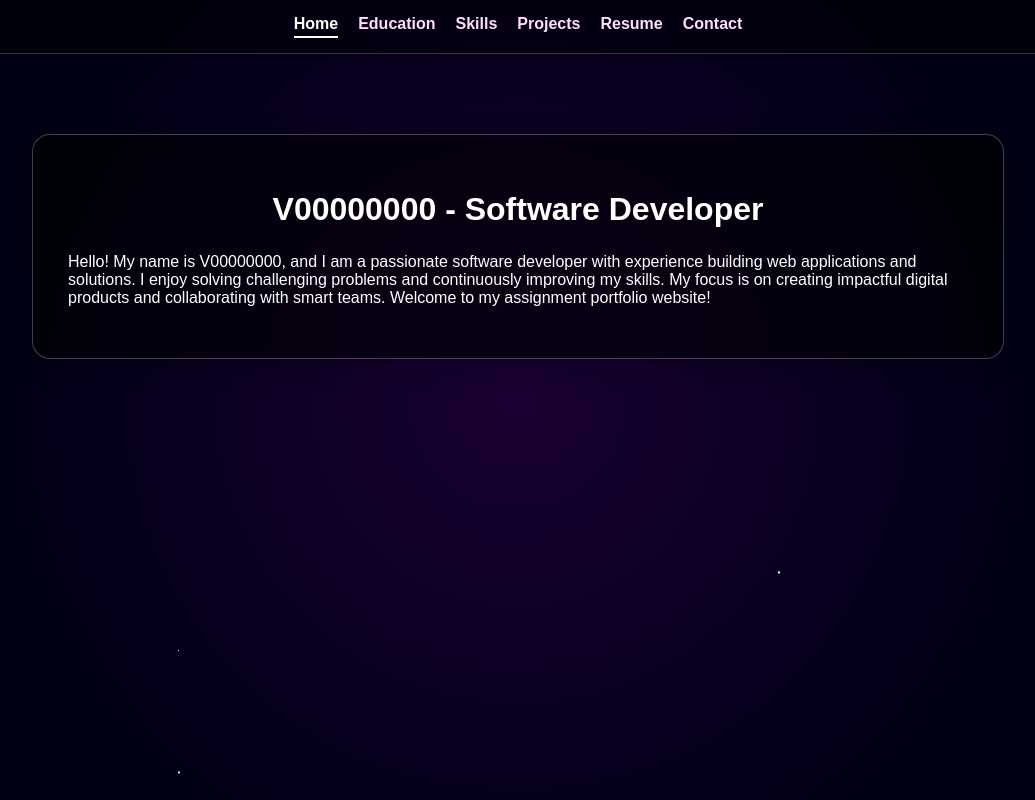
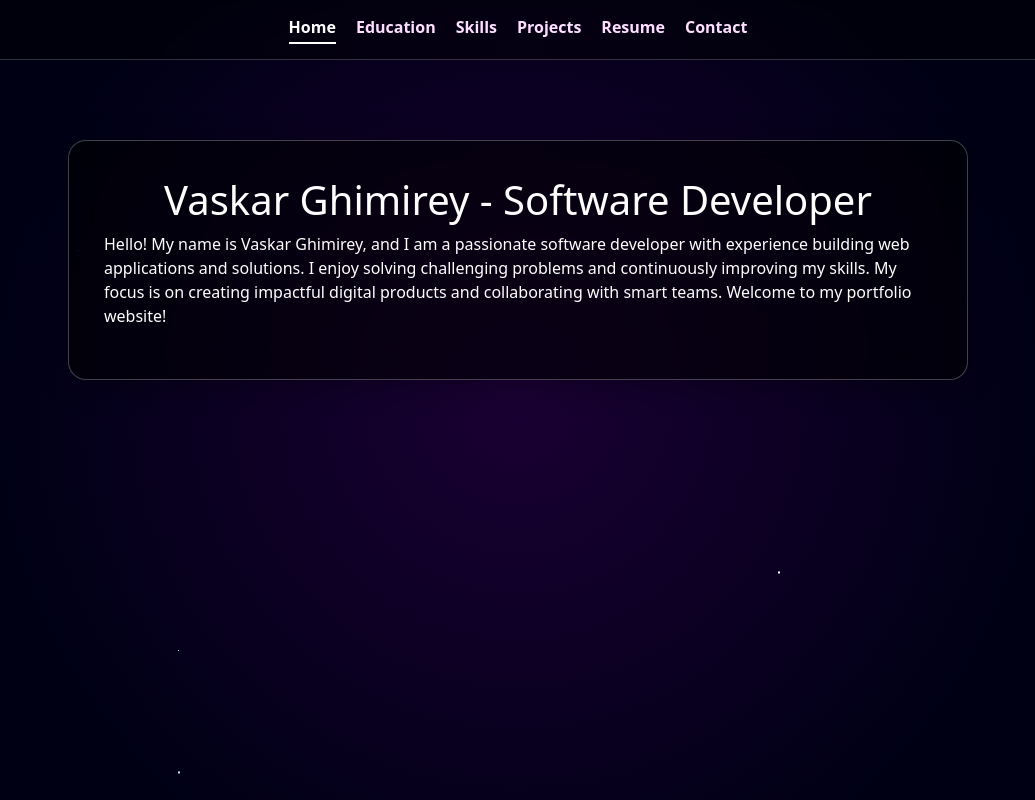
Before and after one commit to V00000000/V00000000.github.io, a plain HTML site: page index.html in a window 1280 px wide. Shown: the whole page, without its empty margins (122-1157 px from the left). Drawn offline with nearby package versions, Linux system fonts and the light colour scheme.

Commit message:
Final version before submission

```diff
--- a/global.css
+++ b/global.css
@@ -159,3 +159,10 @@
 .resume-link:hover {
     background: rgba(255, 255, 255, 0.25);
 }
+
+/* ===================== BOOTSTRAP COMPATIBILITY ===================== */
+/* Ensure content-box margins work with Bootstrap container */
+.container, .row, .col {
+    z-index: 3; /* Keep above stars */
+    position: relative;
+}
--- a/index.html
+++ b/index.html
@@ -2,12 +2,15 @@
 <html lang="en">
 <head>
   <meta charset="UTF-8">
-  <title>About - Vaskar's Homepage</title>
+  <title>About - Vaskar Ghimirey</title>
   <link rel="stylesheet" href="global.css">
+  <!-- Bootstrap CSS -->
+<link href="https://cdn.jsdelivr.net/npm/bootstrap@5.3.2/dist/css/bootstrap.min.css" rel="stylesheet">
+
 </head>
 <body>
 
-  <!-- STAR LAYERS -->
+  <!-- STAR BACKGROUND -->
   <div class="stars"></div>
   <div class="stars2"></div>
 
@@ -23,13 +26,12 @@
 
   <!-- CONTENT BOX -->
   <div class="content-box">
-    <h1>V00000000 - Software Developer</h1>
+    <h1>Vaskar Ghimirey - Software Developer</h1>
     <p>
-      Hello! My name is V00000000, and I am a passionate software developer with
-      experience building web applications and solutions. I enjoy solving
-      challenging problems and continuously improving my skills. My focus is on
-      creating impactful digital products and collaborating with smart teams.
-      Welcome to my assignment portfolio website!
+      Hello! My name is Vaskar Ghimirey, and I am a passionate software developer with
+      experience building web applications and solutions. I enjoy solving challenging
+      problems and continuously improving my skills. My focus is on creating impactful
+      digital products and collaborating with smart teams. Welcome to my portfolio website!
     </p>
   </div>
 
```
Also changed, not shown: contact.html (+3 -0 lines), education.html (+6 -0 lines), projects.html (+6 -0 lines), resume.html (+8 -1 lines), skills.html (+6 -0 lines), 1 other file. Lines whose indentation alone changed are shown as unchanged.
